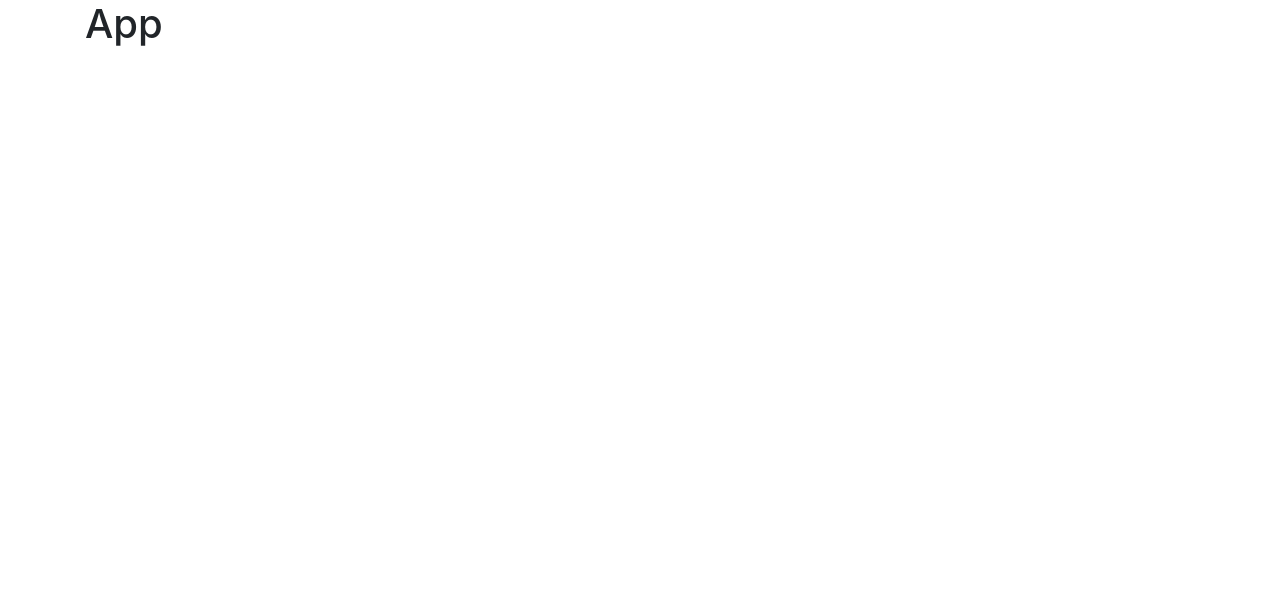
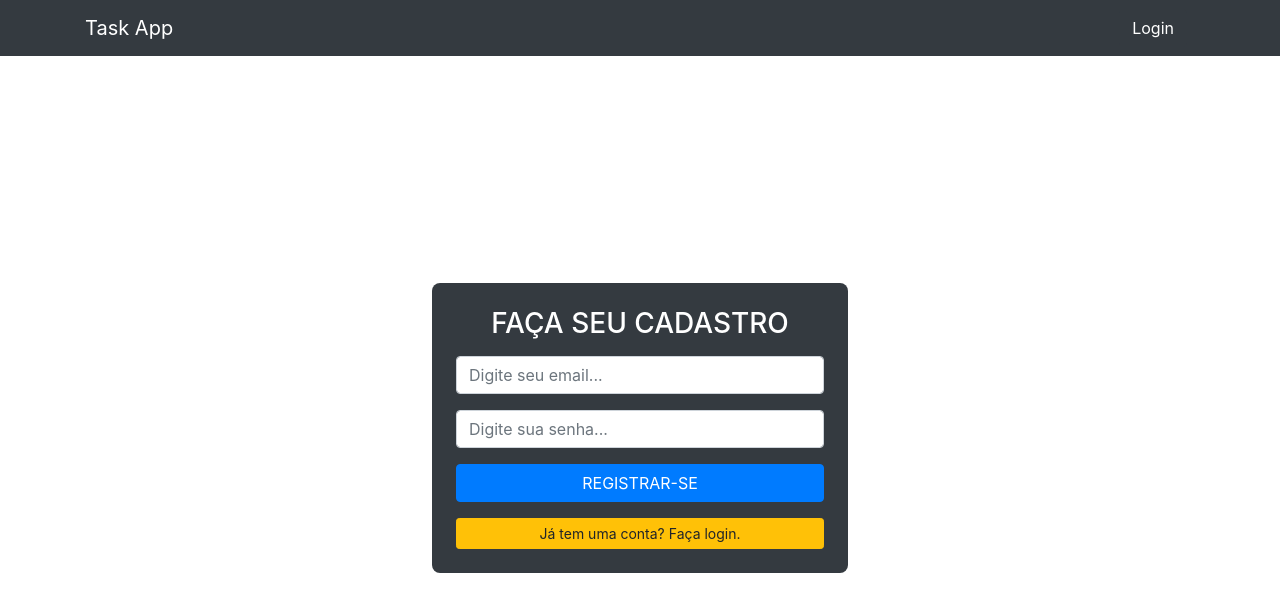
Before and after one commit to ronaldo-aquino/task-app-redux, a React (Create React App) app: page / in a window 1280 px wide. Shown: the top 612 px of the page. Built offline with nearby package versions, Linux system fonts and the light colour scheme.

Commit message:
configurando os componentes login e register

```diff
--- a/src/App.js
+++ b/src/App.js
@@ -1,9 +1,22 @@
+import { BrowserRouter as Router, Switch, Route } from "react-router-dom";
+import Admin from "./components/Admin";
+import Login from "./components/Login";
+import Navbar from "./components/Navbar";
+import Register from "./components/Register";
+
 const App = () => {
   return (
-    <div className="container">
-      <h1>App</h1>
-    </div>
+    <Router>
+      <Navbar />
+      <div className="container">
+        <Switch>
+          <Route exact path="/" component={Register} />
+          <Route exact path="/login" component={Login} />
+          <Route exact path="/admin" component={Admin} />
+        </Switch>
+      </div>
+    </Router>
   );
-}
+};
 
 export default App;
--- /dev/null
+++ b/src/components/Admin.js
@@ -0,0 +1,5 @@
+const Admin = () => {
+  return <h1>Admin</h1>;
+};
+
+export default Admin;
--- /dev/null
+++ b/src/components/Login.css
@@ -0,0 +1,13 @@
+.Login-Component {
+  display: flex;
+  height: calc(100vh - 56px);
+  align-items: center;
+  justify-content: center;
+}
+
+.form-login {
+  width: 416px;
+  background-color: #343a40;
+  padding: 24px;
+  border-radius: 8px;
+}
--- /dev/null
+++ b/src/components/Login.js
@@ -0,0 +1,37 @@
+import { useHistory } from "react-router-dom";
+import "./Login.css";
+
+const Login = () => {
+  const history = useHistory();
+  return (
+    <div className="Login-Component">
+      <div className="form-login">
+        <h3 className="text-white text-center mb-3">FAÇA SEU LOGIN</h3>
+        <form>
+          <input
+            type="email"
+            className="form-control"
+            placeholder="Digite seu email..."
+          />
+          <input
+            type="password"
+            className="form-control mt-3"
+            placeholder="Digite sua senha..."
+          />
+          <button type="submit" className="btn btn-primary btn-block mt-3">
+            ENTRAR
+          </button>
+          <button
+            type="button"
+            className="btn btn-warning btn-sm btn-block mt-3"
+            onClick={() => history.push("/")}
+          >
+            Não tem uma conta? Cadastre-se.
+          </button>
+        </form>
+      </div>
+    </div>
+  );
+};
+
+export default Login;
--- /dev/null
+++ b/src/components/Navbar.js
@@ -0,0 +1,20 @@
+import { Link, NavLink } from "react-router-dom";
+
+const Navbar = () => {
+  return (
+    <div className="navbar navbar-dark bg-dark">
+      <div className="container">
+        <Link className="navbar-brand" to="/admin">
+          Task App
+        </Link>
+        <div>
+          <div className="d-flex">
+            <NavLink className="btn btn-dark mr-2" to="/login" exact>Login</NavLink>
+          </div>
+        </div>
+      </div>
+    </div>
+  );
+};
+
+export default Navbar;
--- /dev/null
+++ b/src/components/Register.js
@@ -0,0 +1,80 @@
+import { useState } from "react";
+import { useHistory } from "react-router-dom";
+
+const Register = () => {
+  const history = useHistory();
+
+  const [dataUserRegister, setDataUserRegister] = useState({
+    email: "",
+    password: "",
+  });
+
+  const [errorRegister, setErrorRegister] = useState(false);
+
+  const handleOnChangeRegister = (e) => {
+    const { name, value } = e.target;
+    setDataUserRegister({
+      ...dataUserRegister,
+      [name]: value,
+    });
+  };
+
+  const handleSubmitRegister = (e) => {
+    e.preventDefault();
+    if (!dataUserRegister.email.trim())
+      return setErrorRegister("O email não pode ficar fazio.");
+    if (!dataUserRegister.password.trim())
+      return setErrorRegister("A senha não pode ficar fazia.");
+    if (dataUserRegister.password.length < 6)
+      return setErrorRegister("A senha precisa ter no mínimo 6 caracteres.");
+
+    setErrorRegister(false);
+    console.log(dataUserRegister);
+  };
+
+  return (
+    <div className="Login-Component">
+      <div className="form-login">
+        <h3 className="text-white text-center mb-3">FAÇA SEU CADASTRO</h3>
+
+        {errorRegister && (
+          <div className="alert alert-danger" role="alert">
+            {errorRegister}
+          </div>
+        )}
+
+        <form onSubmit={handleSubmitRegister}>
+          <input
+            type="email"
+            name="email"
+            className="form-control"
+            placeholder="Digite seu email..."
+            onChange={(e) => handleOnChangeRegister(e)}
+            value={dataUserRegister.email}
+          />
+          <input
+            type="password"
+            name="password"
+            className="form-control mt-3"
+            placeholder="Digite sua senha..."
+            onChange={(e) => handleOnChangeRegister(e)}
+            value={dataUserRegister.password}
+          />
+          <button type="submit" className="btn btn-primary btn-block mt-3">
+            REGISTRAR-SE
+          </button>
+
+          <button
+            type="button"
+            className="btn btn-warning btn-sm btn-block mt-3"
+            onClick={() => history.push("/login")}
+          >
+            Já tem uma conta? Faça login.
+          </button>
+        </form>
+      </div>
+    </div>
+  );
+};
+
+export default Register;
```
Also changed, not shown: 1 other file (tests, documents, lock files or other folders).
